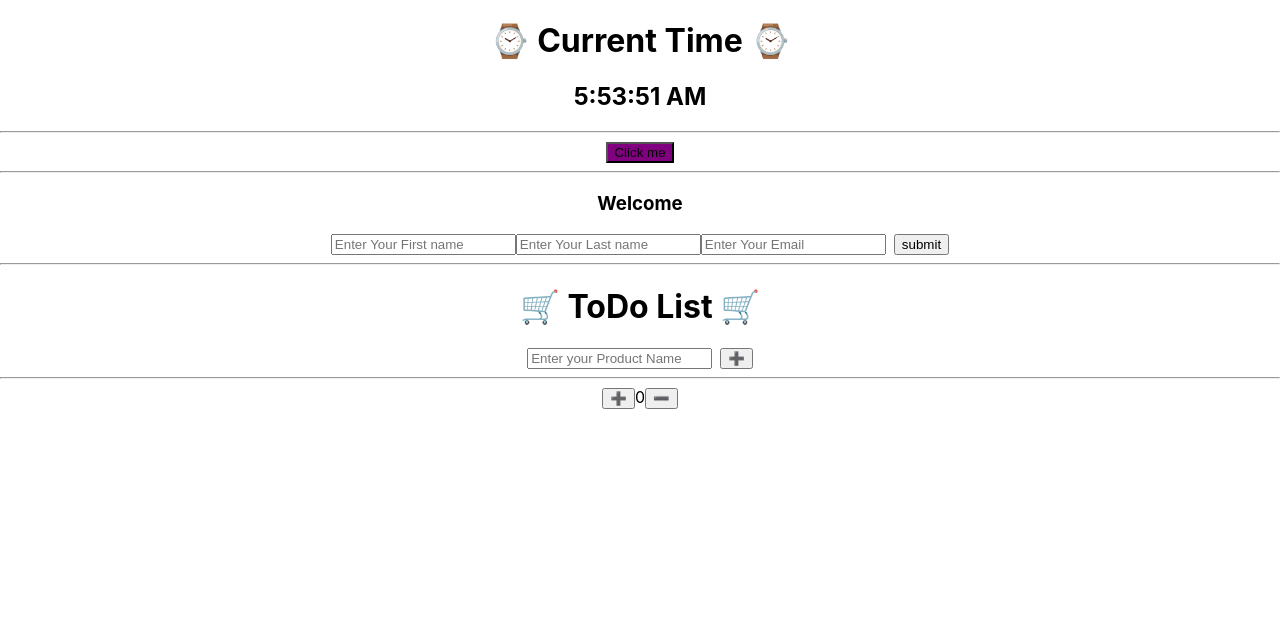
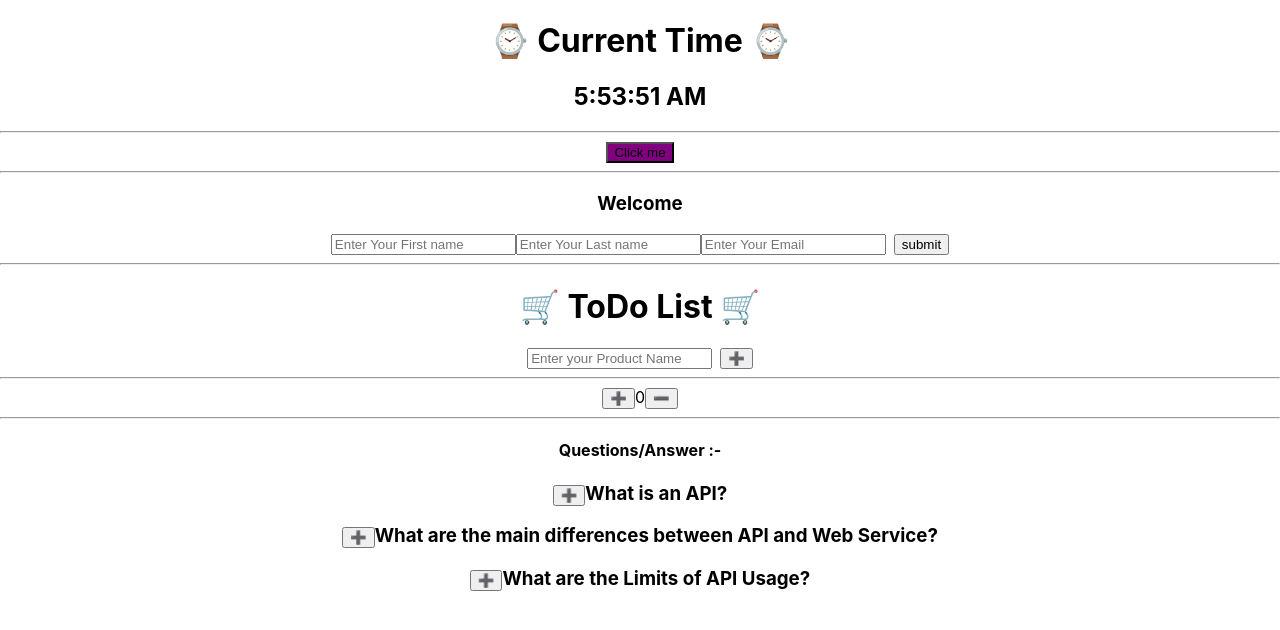
Before and after one commit to kapil23102002/learn-react, a React (Create React App) app: page / in a window 1280 px wide. Shown: the top 630 px of the page. Built offline with nearby package versions, Linux system fonts and the light colour scheme.

Commit message:
Adding Interview Questions

```diff
--- a/src/App.js
+++ b/src/App.js
@@ -1,4 +1,5 @@
 import "./App.css";
+import Accordion from "./components/accordion/Accordion";
 import Clock from "./components/clock/Clock";
 import Counter from "./components/counter/Counter";
 import Form from "./components/form/Form";
@@ -17,6 +18,8 @@ function App() {
       <Todo />
       <hr />
       <Counter />
+      <hr />
+      <Accordion />
     </div>
   );
 }
--- /dev/null
+++ b/src/components/accordion/Accordion.js
@@ -0,0 +1,19 @@
+import React, { useState } from "react";
+import { Data } from "./data";
+import MyAccordion from "./MyAccordion";
+
+const Accordion = () => {
+  const [data, setData] = useState(Data);
+  return (
+    <div>
+      <h4>Questions/Answer :-</h4>
+      <section>
+        {data.map((que, id) => {
+          return <MyAccordion que={que} key={id} {...que} />;
+        })}
+      </section>
+    </div>
+  );
+};
+
+export default Accordion;
--- /dev/null
+++ b/src/components/accordion/MyAccordion.js
@@ -0,0 +1,25 @@
+import React, { useState } from "react";
+
+const MyAccordion = (props) => {
+  const [show, setShow] = useState(false);
+
+  return (
+    <>
+      <div>
+        <h3>
+          <button
+            onClick={() => {
+              setShow(!show);
+            }}
+          >
+            {show ? "➖" : "➕"}
+          </button>
+          {props.que.question}
+        </h3>
+      </div>
+      {show && <p> {props.que.answer}</p>}
+    </>
+  );
+};
+
+export default MyAccordion;
--- /dev/null
+++ b/src/components/accordion/data.js
@@ -0,0 +1,32 @@
+export const Data = [
+  {
+    id: 1,
+    question: "What is an API?",
+    answer:
+      "An API (Application Programming Interface) is a software intermediary that enables two applications to communicate with each other. It comprises a number of subroutine definitions, logs, and tools for creating application software ",
+  },
+  {
+    id: 2,
+    question: "What are the main differences between API and Web Service?",
+    answer:
+      "All Web services are APIs but not all APIs are Web services Web services might not contain all the specifications and cannot perform all the tasks that APIs would perform",
+  },
+  {
+    id: 3,
+    question: "What are the Limits of API Usage?",
+    answer:
+      "Many APIs have a certain limit set up by the provider. Thus, try to estimate your usage and understand how that will impact the overall cost of the offering. ",
+  },
+  // {
+  //   id: 4,
+  //   question: "What are some architectural styles for creating a Web API?    ",
+  //   answer:
+  //     "This is one of the fundamental Web API interview questions. Bellows are four common Web API architectural styles",
+  // },
+  // {
+  //   id: 5,
+  //   question: "Who can use a Web API?",
+  //   answer:
+  //     "Web API can be consumed by any clients which support HTTP verbs such as GET, PUT, DELETE, and POST. Since Web API services do not require configuration",
+  // },
+];
```
